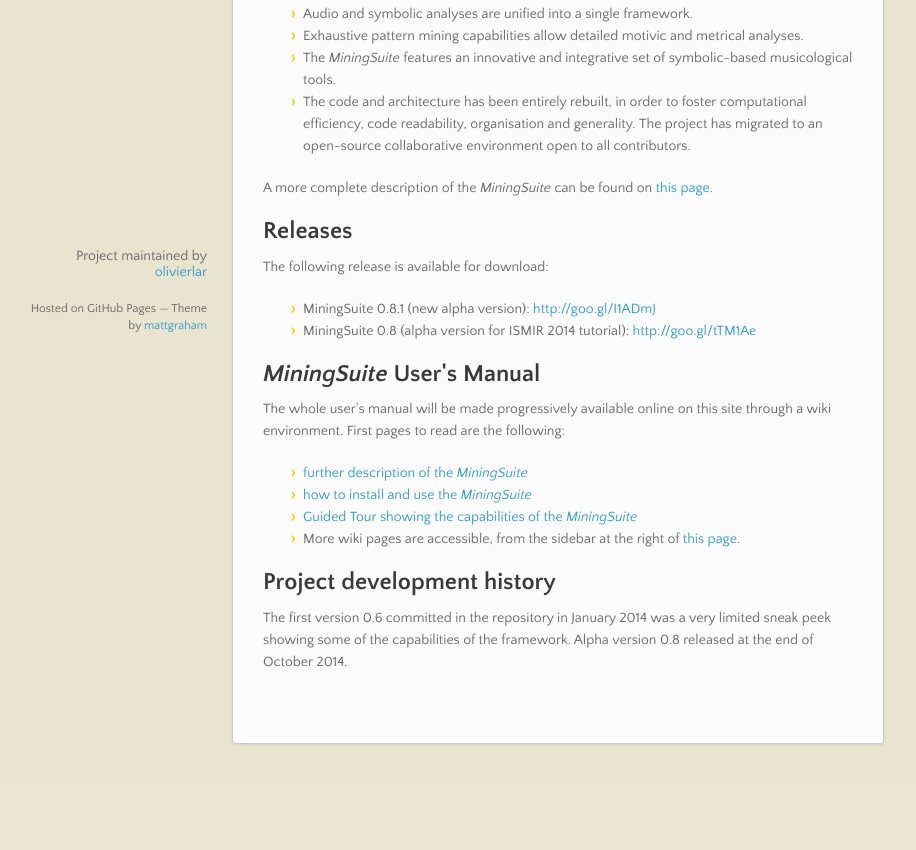
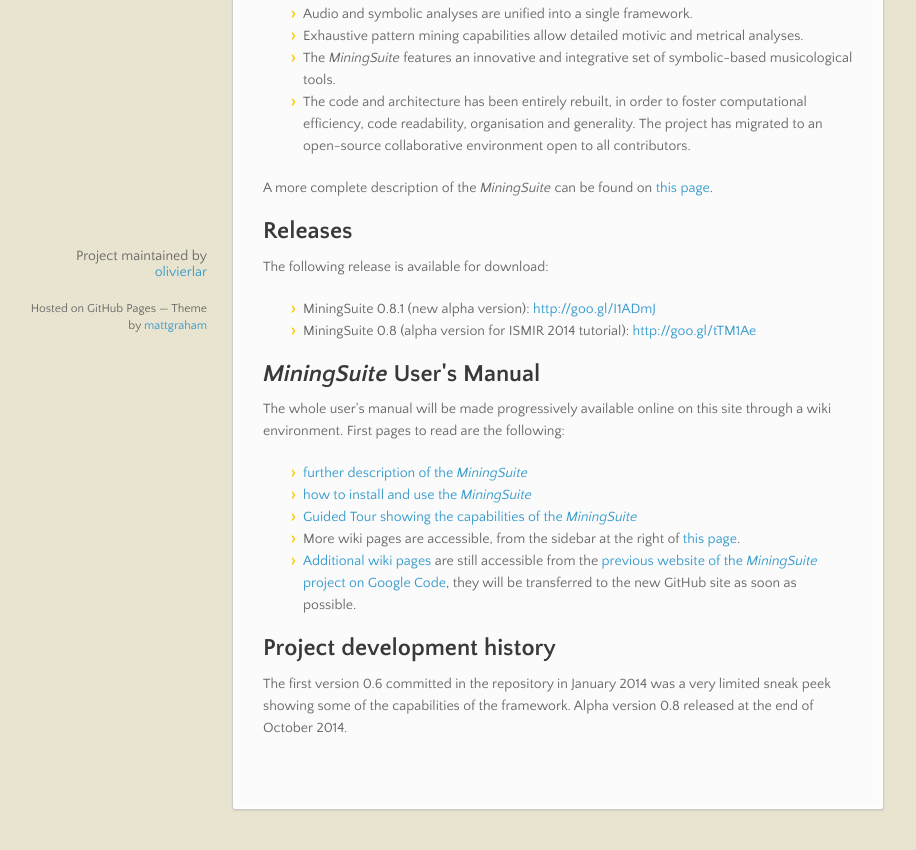
Before and after one commit to olivierlar/miningsuite, a plain HTML site: page index.html in a window 1280 px wide. Shown: the part 426-1276 px from the top of the page, without its empty margins (83-999 px from the left). Before the commit the page ends 1210 px from the top, so only its background shows below. Drawn offline with nearby package versions, Linux system fonts and the light colour scheme.

Commit message:
Adding link to old google code site from home page

```diff
--- a/index.html
+++ b/index.html
@@ -77,6 +77,8 @@
 <li><a href="https://github.com/olivierlar/miningsuite/wiki/How-to-start-using-the-MiningSuite%3F">how to install and use the <em>MiningSuite</em></a></li>
 <li><a href="https://github.com/olivierlar/miningsuite/wiki/Guided-Tour">Guided Tour showing the capabilities of the <em>MiningSuite</em></a></li>
 <li>More wiki pages are accessible, from the sidebar at the right of <a href="https://github.com/olivierlar/miningsuite/wiki">this page</a>.</li>
+<li><a href="https://code.google.com/p/miningsuite/w/list">Additional wiki pages</a> are still accessible from the <a href="https://code.google.com/p/miningsuite">previous website of the <em>MiningSuite</em> project on Google Code</a>, they will be transferred to the new GitHub site as soon as possible.
+
 </ul>
 
 <h2>
```
